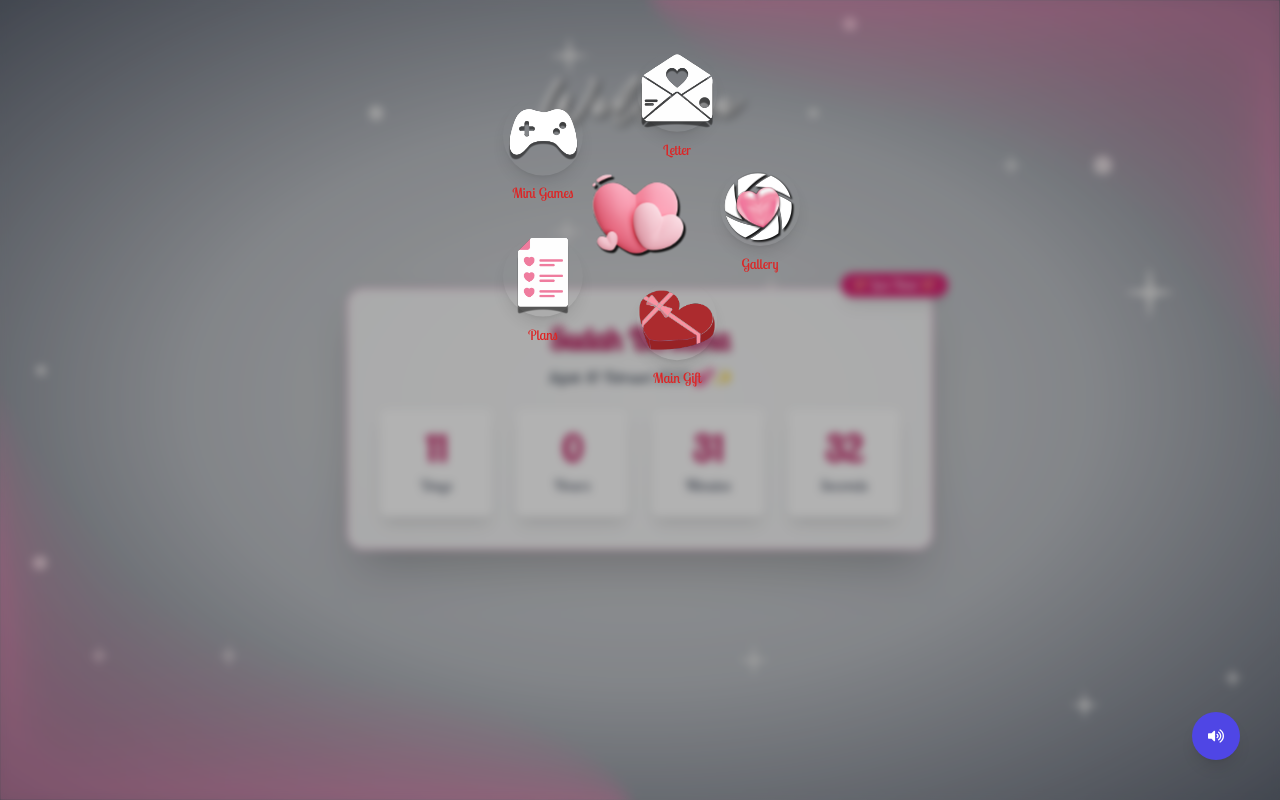
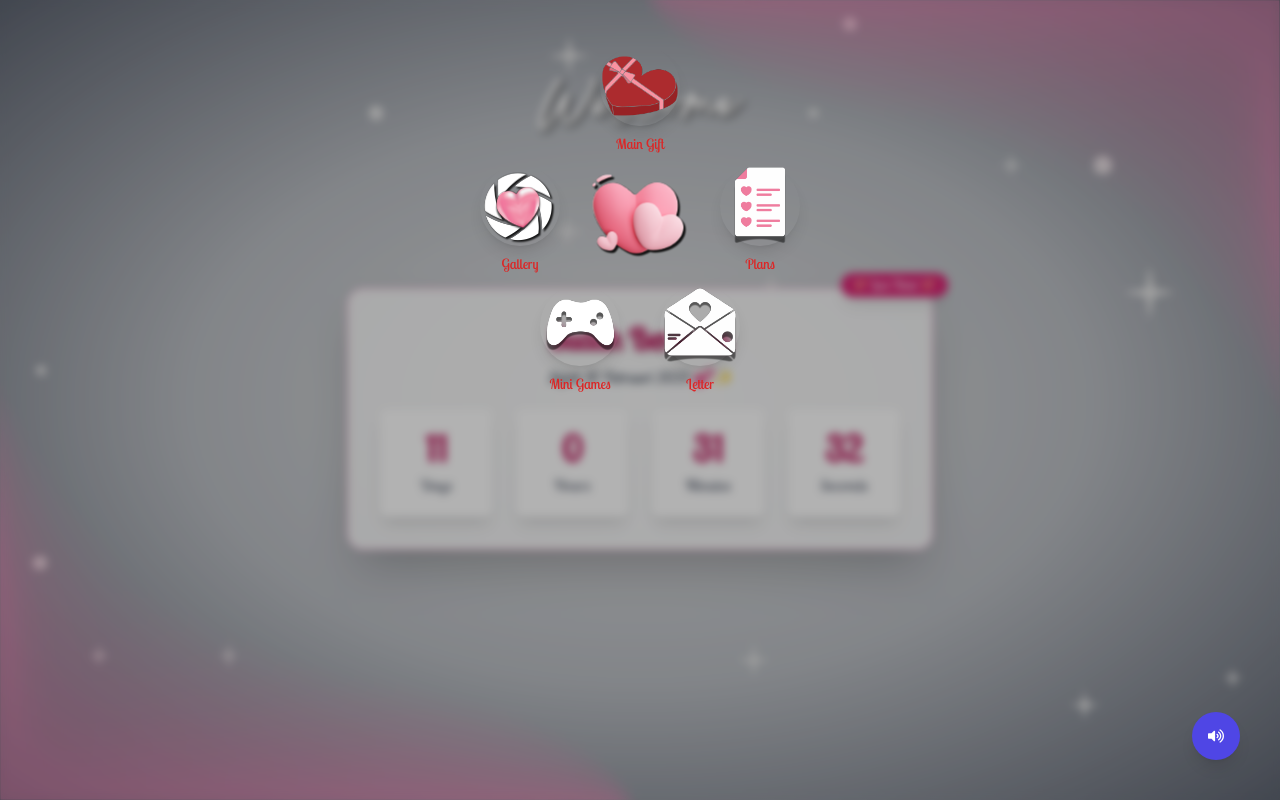
Before and after one commit to giraldi07/valentine-day-react, a React (Vite) app: page /features in a window 1280 px wide. Both pictures are taken after a click on the element 640 px from the left and 220 px from the top of the page. Built offline with nearby package versions, Linux system fonts and the light colour scheme.

Commit message:
perbaikan tombol features

```diff
--- a/src/data/features.ts
+++ b/src/data/features.ts
@@ -9,22 +9,22 @@ import mainGift from '../assets/images/icons/main-gift.svg';
 
 export const features = [
   {
+    id: 'gift',
+    icon: mainGift, // Path ke gambar ikon
+    title: 'Main Gift',
+    path: '/photo-card',
+    animation: {
+      hover: { scale: 1.1, y: -10 },
+      tap: { scale: 0.9 }
+    }
+  },
+  {
     id: 'gallery',
     icon: cameraIcon, // Path ke gambar ikon
     title: 'Gallery',
     path: '/gallery',
     animation: {
       hover: { scale: 1.1, rotate: [0, -10, 10, 0] },
-      tap: { scale: 0.9 }
-    }
-  },
-  {
-    id: 'gift',
-    icon: mainGift, // Path ke gambar ikon
-    title: 'Main Gift',
-    path: '/photo-card',
-    animation: {
-      hover: { scale: 1.1, y: -10 },
       tap: { scale: 0.9 }
     }
   },
--- a/src/pages/Features.tsx
+++ b/src/pages/Features.tsx
@@ -9,7 +9,6 @@ import featuresIcons from '../assets/images/icons/biglove.svg';
 import Frame2Left from '../assets/images/frame2-left.svg'; // Import frame kiri
 import Frame2Right from '../assets/images/frame2-right.svg';
 import clickSound from '../assets/audio/tap.mp3'; // Import file suara
-
 
 const Features: React.FC = () => {
   const navigate = useNavigate();
@@ -44,6 +43,14 @@ const Features: React.FC = () => {
     seconds: diffInSeconds % 60,
   };
 
+  // Posisi ikon fitur
+  const iconPositions = [
+    { x: 0, y: -120 }, // [ikon1]
+    { x: -120, y: 0 }, // [ikon2]
+    { x: 120, y: 0 },  // [ikon3]
+    { x: -60, y: 120 }, // [ikon4]
+    { x: 60, y: 120 },  // [ikon5]
+  ];
 
   return (
     <PageTransition>
@@ -139,8 +146,8 @@ const Features: React.FC = () => {
                 animate={{
                   scale: showFeatures ? 1 : 0,
                   opacity: showFeatures ? 1 : 0,
-                  x: showFeatures ? Math.cos((index * 2 * Math.PI) / features.length) * 120 : 0,
-                  y: showFeatures ? Math.sin((index * 2 * Math.PI) / features.length) * 120 : 0,
+                  x: showFeatures ? iconPositions[index].x : 0,
+                  y: showFeatures ? iconPositions[index].y : 0,
                 }}
                 transition={{ delay: index * 0.1, type: 'spring', stiffness: 100 }}
                 onClick={() => {
```
